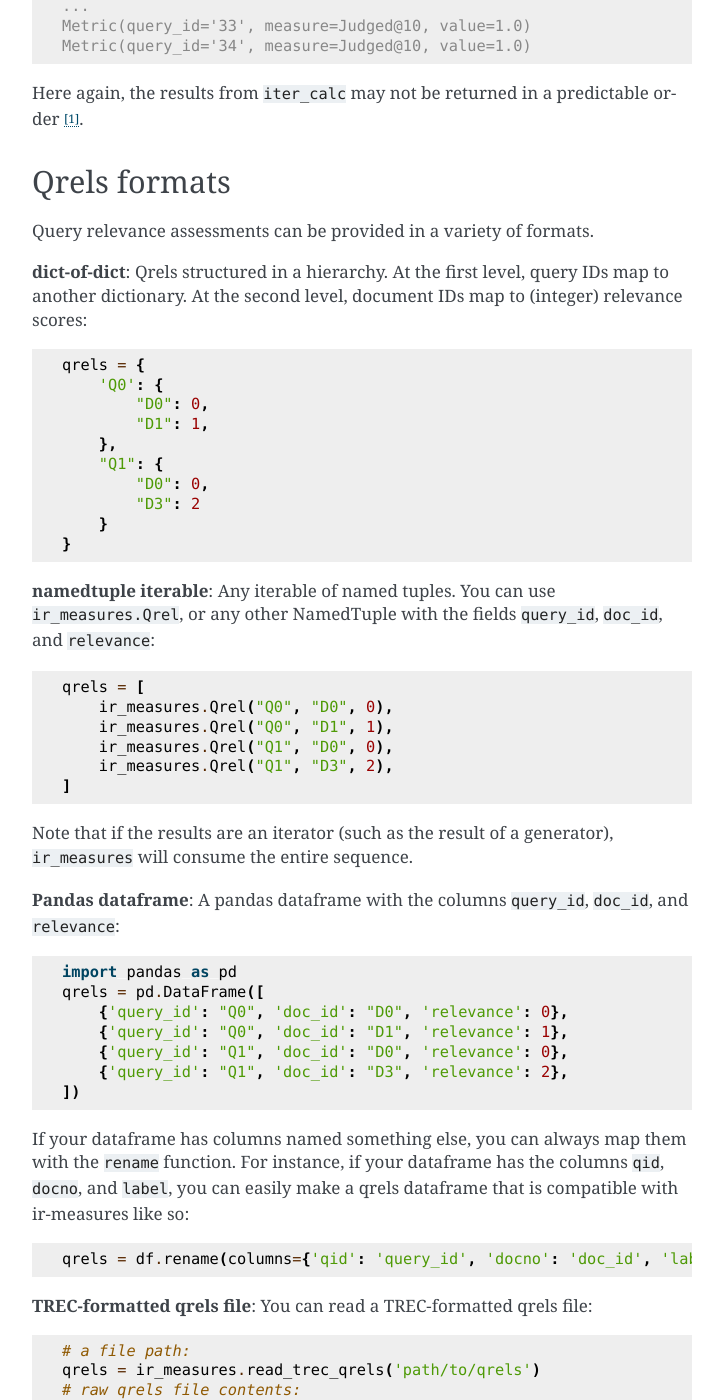
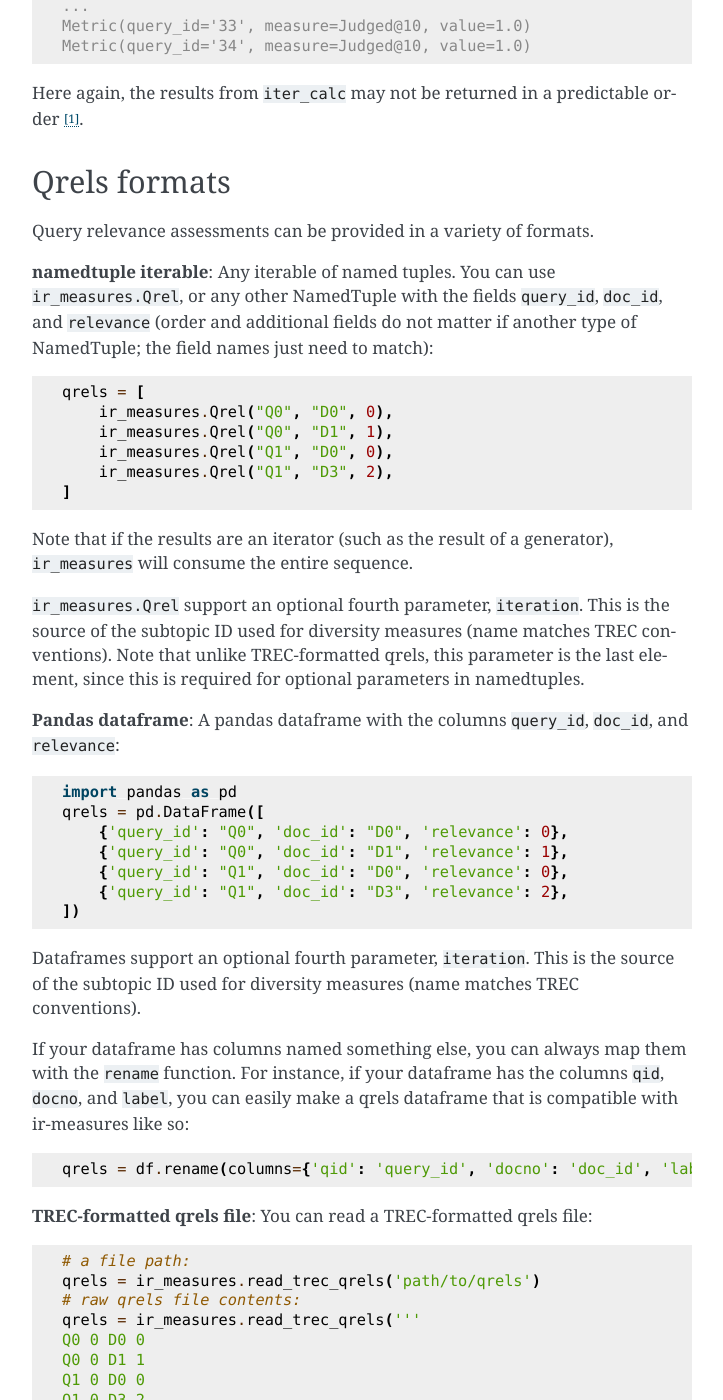
Before and after one commit to terrierteam/ir_measures, a Sphinx documentation site: the page built from docs/getting-started.rst, in a window 1280 px wide and 1400 px high, scrolled down 2003 px. Shown: the whole window, without its empty margins (388-1111 px from the left). Built offline with Sphinx 7.4.7, drawn with Linux system fonts in a browser that asks for light colours; some of the changed text lies outside the part shown.

Commit message:
documentation for iteration field required for diversity measures

```diff
--- a/docs/getting-started.rst
+++ b/docs/getting-started.rst
@@ -98,23 +98,9 @@ Qrels formats
 
 Query relevance assessments can be provided in a variety of formats.
 
-**dict-of-dict**: Qrels structured in a hierarchy. At the first level,
-query IDs map to another dictionary. At the second level, document IDs
-map to (integer) relevance scores::
-
-    qrels = {
-        'Q0': {
-            "D0": 0,
-            "D1": 1,
-        },
-        "Q1": {
-            "D0": 0,
-            "D3": 2
-        }
-    }
-
 **namedtuple iterable**: Any iterable of named tuples. You can use ``ir_measures.Qrel``,
-or any other NamedTuple with the fields ``query_id``, ``doc_id``, and ``relevance``::
+or any other NamedTuple with the fields ``query_id``, ``doc_id``, and ``relevance`` (order and
+additional fields do not matter if another type of NamedTuple; the field names just need to match)::
 
     qrels = [
         ir_measures.Qrel("Q0", "D0", 0),
@@ -126,6 +112,10 @@ or any other NamedTuple with the fields ``query_id``, ``doc_id``, and ``relevanc
 Note that if the results are an iterator (such as the result of a generator), ``ir_measures`` will consume
 the entire sequence.
 
+``ir_measures.Qrel`` support an optional fourth parameter, ``iteration``. This is the source of the subtopic ID
+used for diversity measures  (name matches TREC conventions). Note that unlike TREC-formatted qrels, this parameter
+is the last element, since this is required for optional parameters in namedtuples.
+
 **Pandas dataframe**: A pandas dataframe with the columns ``query_id``, ``doc_id``, and ``relevance``::
 
     import pandas as pd
@@ -135,6 +125,9 @@ the entire sequence.
         {'query_id': "Q1", 'doc_id': "D0", 'relevance': 0},
         {'query_id': "Q1", 'doc_id': "D3", 'relevance': 2},
     ])
+
+Dataframes support an optional fourth parameter, ``iteration``. This is the source of the subtopic ID
+used for diversity measures (name matches TREC conventions).
 
 If your dataframe has columns named something else, you can always map them with the ``rename`` function.
 For instance, if your dataframe has the columns ``qid``, ``docno``, and ``label``, you can
@@ -164,26 +157,28 @@ mode simply adheres to the **namedtuple iterable** specification above::
     import ir_datasets
     qrels = ir_datasets.load('trec-robust04').qrels_iter()
 
+**dict-of-dict**: Qrels structured in a hierarchy. At the first level,
+query IDs map to another dictionary. At the second level, document IDs
+map to (integer) relevance scores::
+
+    qrels = {
+        'Q0': {
+            "D0": 0,
+            "D1": 1,
+        },
+        "Q1": {
+            "D0": 0,
+            "D3": 2
+        }
+    }
+
+Note that this format does not support the iteration field, so it should not be used with diversity measures.
+
 
 Run formats
 ---------------------------------------
 
 System outputs can be provided in a variety of formats.
-
-**dict-of-dict**: Run structured in a hierarchy. At the first level,
-query IDs map to another dictionary. At the second level, document IDs
-map to (float) ranking scores::
-
-    run = {
-        'Q0': {
-            "D0": 1.2,
-            "D1": 1.0,
-        },
-        "Q1": {
-            "D0": 2.4,
-            "D3": 3.6
-        }
-    }
 
 **namedtuple iterable**: Any iterable of named tuples. You can use ``ir_measures.ScoredDoc``,
 or any other NamedTuple with the fields ``query_id``, ``doc_id``, and ``score``::
@@ -229,6 +224,21 @@ easily make a qrels dataframe that is compatible with ir-measures like so::
 
 Note that ``read_trec_run`` returns a generator. If you need to use the qrels multiple times,
 wrap it in the ``list`` constructor to read the all qrels into memory.
+
+**dict-of-dict**: Run structured in a hierarchy. At the first level,
+query IDs map to another dictionary. At the second level, document IDs
+map to (float) ranking scores::
+
+    run = {
+        'Q0': {
+            "D0": 1.2,
+            "D1": 1.0,
+        },
+        "Q1": {
+            "D0": 2.4,
+            "D3": 3.6
+        }
+    }
 
 Measure Objects
 ---------------------------------------
```
